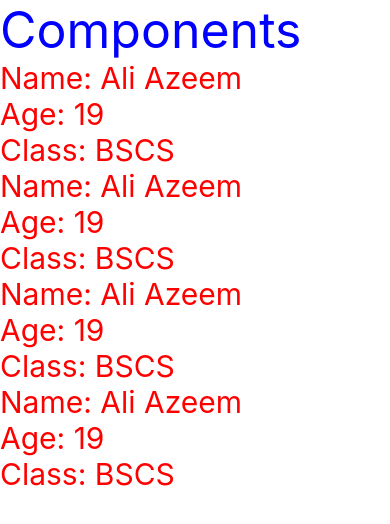
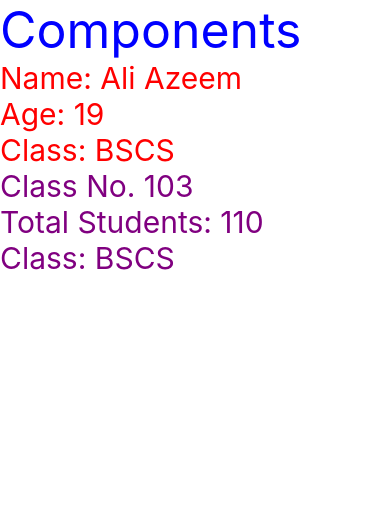
Before and after one commit to AliAzeem92/Learning-React-Native, a React Native app: screen / in a window 390 px wide. Shown: the top 524 px of the page. Built offline with nearby package versions, Linux system fonts and the light colour scheme.

Commit message:
Compoments (Folder)

```diff
--- a/App.tsx
+++ b/App.tsx
@@ -1,14 +1,13 @@
 import React from 'react';
 import {Text, StyleSheet, View, Button} from 'react-native';
+import ClassData from './components/ClassData';
 
 const App = () => {
   return (
     <View>
       <Text style={{fontSize: 50, color: 'blue'}}>Components</Text>
       <UserData />
-      <UserData />
-      <UserData />
-      <UserData />
+      <ClassData />
     </View>
   );
 };
--- /dev/null
+++ b/components/ClassData.tsx
@@ -0,0 +1,12 @@
+import React from 'react';
+import {Text, View} from 'react-native';
+
+export default function ClassData() {
+  return (
+    <View>
+      <Text style={{fontSize: 30, color: 'purple'}}>Class No. 103</Text>
+      <Text style={{fontSize: 30, color: 'purple'}}>Total Students: 110</Text>
+      <Text style={{fontSize: 30, color: 'purple'}}>Class: BSCS</Text>
+    </View>
+  );
+}
```
